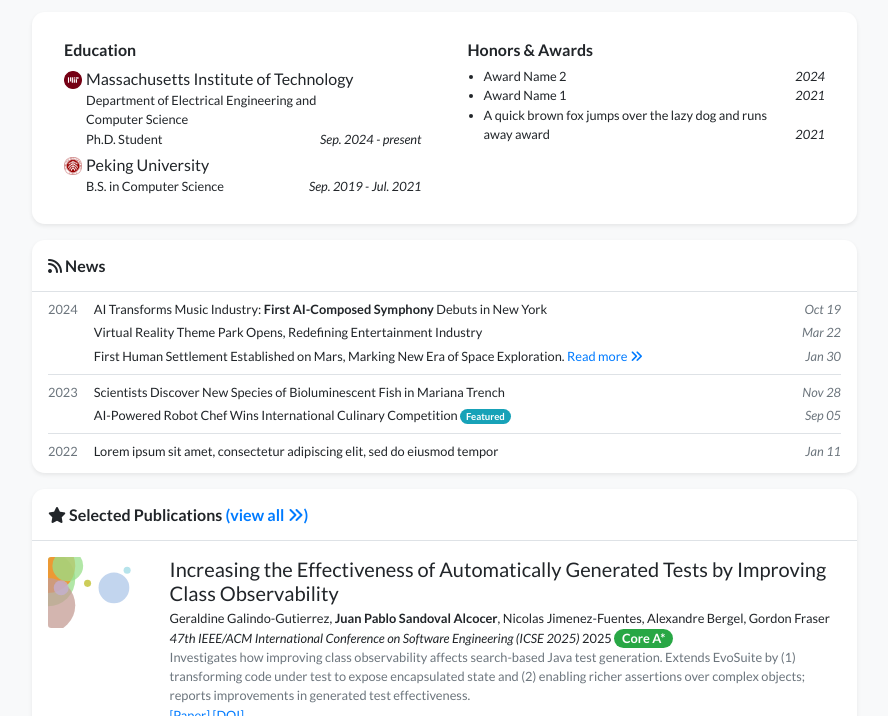
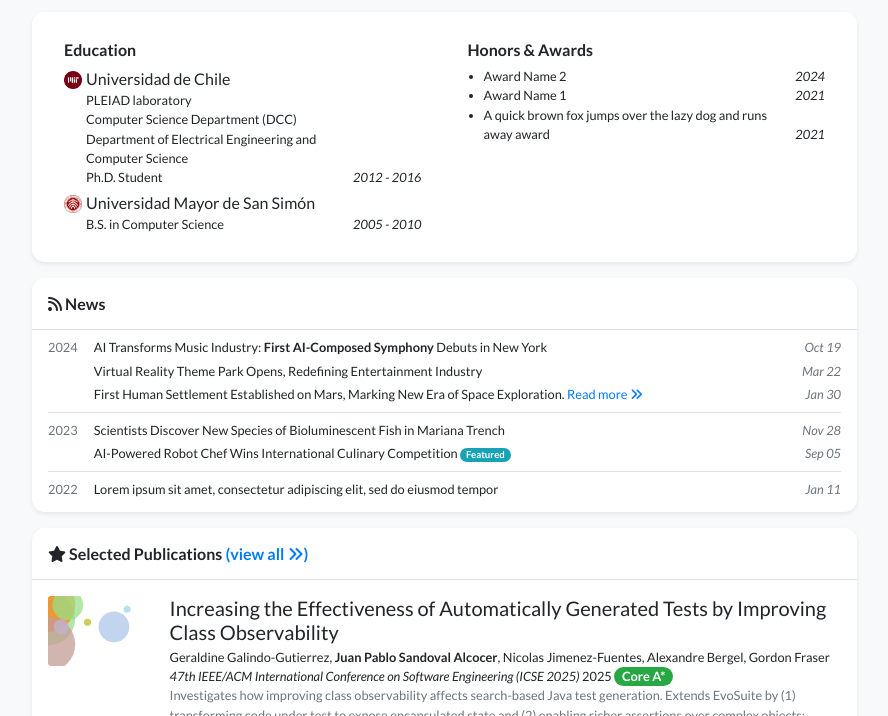
Before and after one commit to jpsandoval/jpsandoval.github.io, a Jekyll site: the page built from index.html, in a window 1280 px wide and 900 px high, cut to the strip 184-900 px from the top of the window. Shown: the whole strip, without its empty margins (338-1226 px from the left). Built offline with Jekyll 4.4.1, drawn with Linux system fonts in a browser that asks for light colours; nearby versions of some CDN libraries; a style sheet for code colours, icons or effects is not loaded.

Commit message:
adding personal information

```diff
--- a/_data/profile.yml
+++ b/_data/profile.yml
@@ -35,16 +35,18 @@
   Photo by Manja Vitolic on Unsplash (this caption is optional, comment it out to disable).
 
 education:
-- name: Massachusetts Institute of Technology
+- name: Universidad de Chile
   logo: /assets/images/badges/MIT_Social_circle.png
   position: >-
+    PLEIAD laboratory  <br/>
+    Computer Science Department (DCC)<br/>
     Department of Electrical Engineering and Computer Science <br/>
     Ph.D. Student
-  date: Sep. 2024 - present
-- name: Peking University
+  date: 2012 - 2016
+- name: Universidad Mayor de San Simón
   logo: /assets/images/badges/PKU_red.png
   position: B.S. in Computer Science
-  date: Sep. 2019 - Jul. 2021
+  date: 2005 - 2010
 
 # experience:
 # - name: Peking University
```
